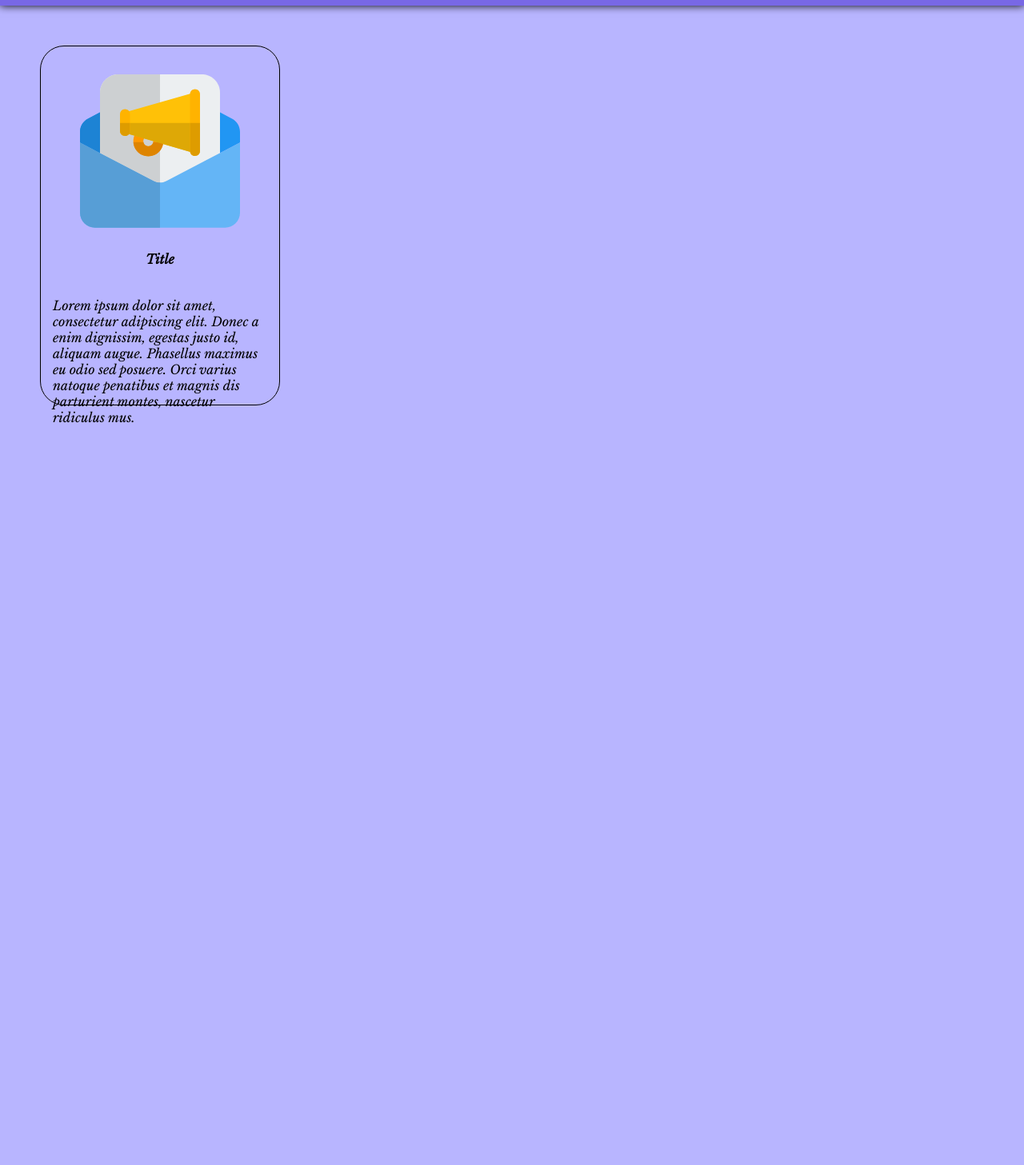
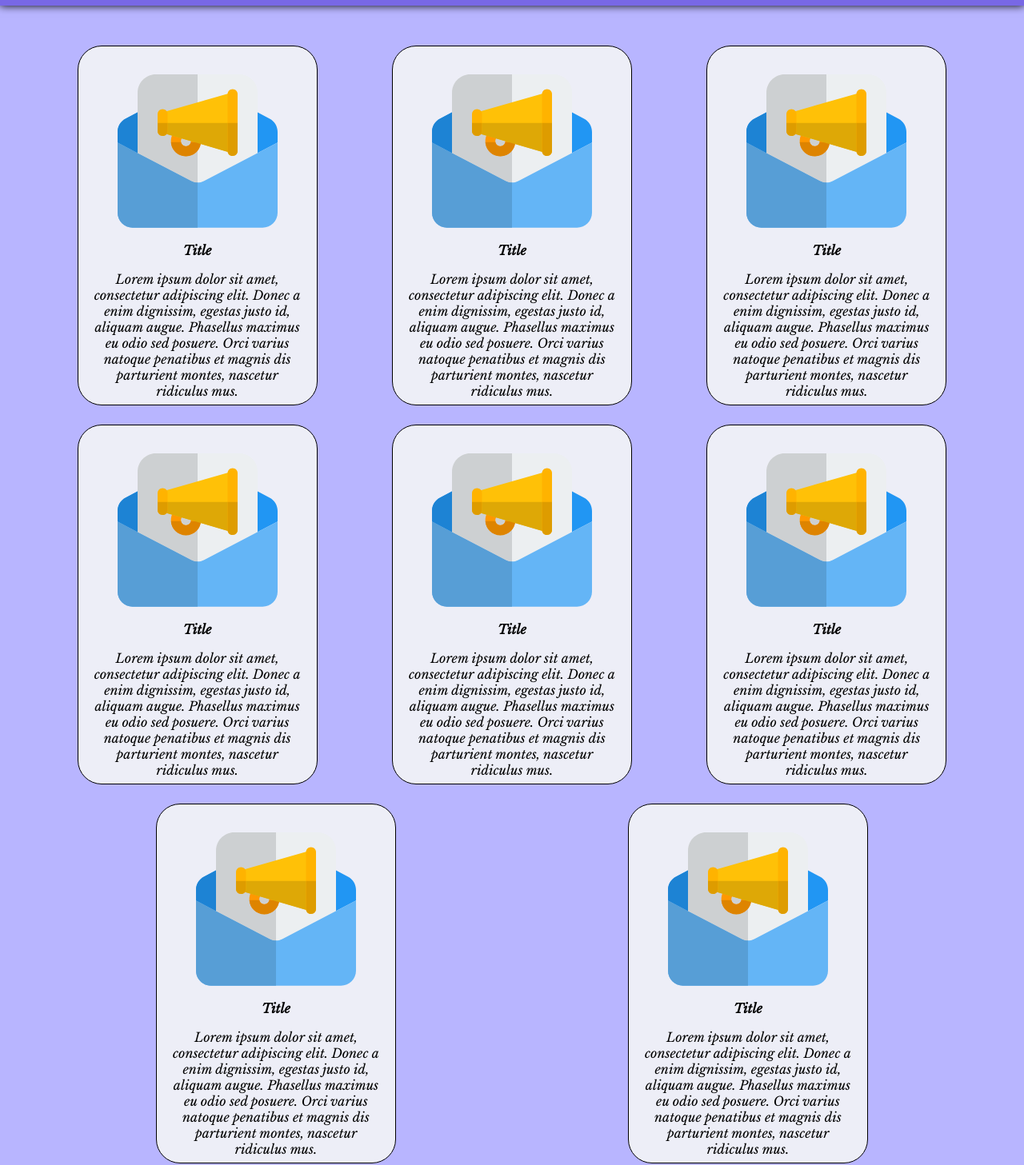
Before and after one commit to Erjankydyrov/router-example, a React (Create React App) app: page /economy in a window 1280 px wide. Shown: the part 68-1525 px from the top of the page at 80% size. Before the commit the page ends 800 px from the top, so only its background shows below. Built offline with nearby package versions, Linux system fonts and the light colour scheme.

Commit message:
added some news

```diff
--- a/src/App.css
+++ b/src/App.css
@@ -32,8 +32,9 @@ html, body {
 }
 .App .ulNav li a {
   text-decoration: none;
+  color: black;
 }
 
 .activeLink {
-  color: red;
+  color: rgb(255, 0, 0);
 }
--- a/src/components/Economy/Economy.js
+++ b/src/components/Economy/Economy.js
@@ -14,6 +14,76 @@ const Economy = () => {
           montes, nascetur ridiculus mus.
         </p>
       </div>
+      <div className={classes.titleCom}>
+        <img src={img} alt="" />
+        <h4>Title</h4>
+        <p>
+          Lorem ipsum dolor sit amet, consectetur adipiscing elit. Donec a enim
+          dignissim, egestas justo id, aliquam augue. Phasellus maximus eu odio
+          sed posuere. Orci varius natoque penatibus et magnis dis parturient
+          montes, nascetur ridiculus mus.
+        </p>
+      </div>
+      <div className={classes.titleCom}>
+        <img src={img} alt="" />
+        <h4>Title</h4>
+        <p>
+          Lorem ipsum dolor sit amet, consectetur adipiscing elit. Donec a enim
+          dignissim, egestas justo id, aliquam augue. Phasellus maximus eu odio
+          sed posuere. Orci varius natoque penatibus et magnis dis parturient
+          montes, nascetur ridiculus mus.
+        </p>
+      </div>
+      <div className={classes.titleCom}>
+        <img src={img} alt="" />
+        <h4>Title</h4>
+        <p>
+          Lorem ipsum dolor sit amet, consectetur adipiscing elit. Donec a enim
+          dignissim, egestas justo id, aliquam augue. Phasellus maximus eu odio
+          sed posuere. Orci varius natoque penatibus et magnis dis parturient
+          montes, nascetur ridiculus mus.
+        </p>
+      </div>
+      <div className={classes.titleCom}>
+        <img src={img} alt="" />
+        <h4>Title</h4>
+        <p>
+          Lorem ipsum dolor sit amet, consectetur adipiscing elit. Donec a enim
+          dignissim, egestas justo id, aliquam augue. Phasellus maximus eu odio
+          sed posuere. Orci varius natoque penatibus et magnis dis parturient
+          montes, nascetur ridiculus mus.
+        </p>
+      </div>
+      <div className={classes.titleCom}>
+        <img src={img} alt="" />
+        <h4>Title</h4>
+        <p>
+          Lorem ipsum dolor sit amet, consectetur adipiscing elit. Donec a enim
+          dignissim, egestas justo id, aliquam augue. Phasellus maximus eu odio
+          sed posuere. Orci varius natoque penatibus et magnis dis parturient
+          montes, nascetur ridiculus mus.
+        </p>
+      </div>
+      <div className={classes.titleCom}>
+        <img src={img} alt="" />
+        <h4>Title</h4>
+        <p>
+          Lorem ipsum dolor sit amet, consectetur adipiscing elit. Donec a enim
+          dignissim, egestas justo id, aliquam augue. Phasellus maximus eu odio
+          sed posuere. Orci varius natoque penatibus et magnis dis parturient
+          montes, nascetur ridiculus mus.
+        </p>
+      </div>
+      <div className={classes.titleCom}>
+        <img src={img} alt="" />
+        <h4>Title</h4>
+        <p>
+          Lorem ipsum dolor sit amet, consectetur adipiscing elit. Donec a enim
+          dignissim, egestas justo id, aliquam augue. Phasellus maximus eu odio
+          sed posuere. Orci varius natoque penatibus et magnis dis parturient
+          montes, nascetur ridiculus mus.
+        </p>
+      </div>
     </div>
   );
 };
--- a/src/components/Economy/Economy.module.css
+++ b/src/components/Economy/Economy.module.css
@@ -1,8 +1,13 @@
 .Economy {
     padding: 50px;
+    display: flex;
+    justify-content: space-around;
+    flex-wrap: wrap;
 }
 .titleCom {
     border-radius: 30px;
+    background-color: #EDEEF7;
+    text-align: center;
     padding: 15px;
     display: flex;
     justify-content: space-evenly;
@@ -11,6 +16,11 @@
     border: 1px solid black;
     width: 300px;
     height: 450px;
+    margin-bottom: 24px;
+}
+.titleCom h4 {
+    margin: 0;
+    margin-top: 10px;
 }
 .titleCom img {
     margin-top: 20px;
```
